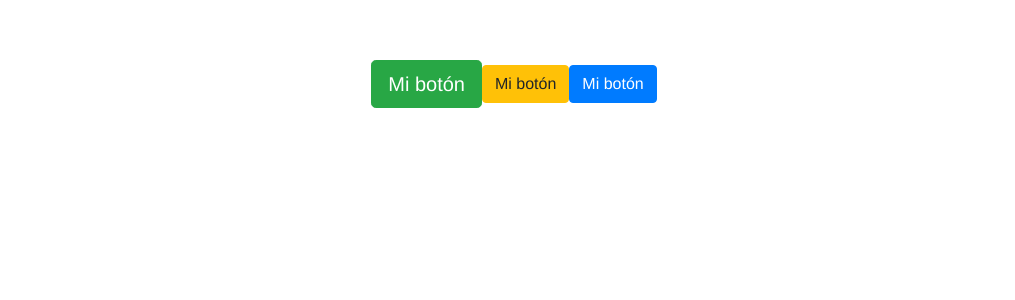
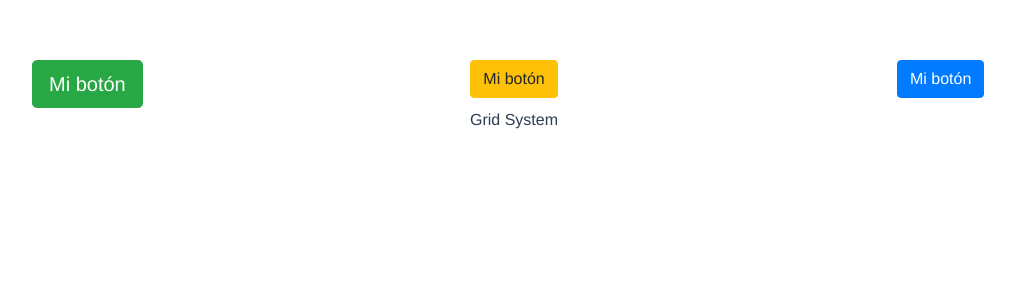
Before and after one commit to guidomatos/mi-liga, a Vue app: page / in a window 1280 px wide. Shown: the top 300 px of the page, without its empty margins (126-1141 px from the left). Built offline with nearby package versions, Linux system fonts and the light colour scheme.

Commit message:
Disposición de componentes y uso del Grid System

```diff
--- a/src/components/HelloWorld.vue
+++ b/src/components/HelloWorld.vue
@@ -1,9 +1,28 @@
 <template>
-<div>
-<b-button variant="success" size="lg">Mi botón</b-button>
-<b-button :pressed="false" variant="warning">Mi botón</b-button>
-<b-button variant="primary">Mi botón</b-button>
-</div>
+
+  <div>
+
+    <b-container fluid>
+      <b-row>
+        <b-col>
+        <b-button variant="success" size="lg">Mi botón</b-button>
+        </b-col>
+        <b-col>
+          <b-button :pressed="false" variant="warning">Mi botón</b-button>
+        </b-col>
+        <b-col>
+          <b-button variant="primary">Mi botón</b-button>
+        </b-col>
+      </b-row>
+      <b-row>
+          <b-col>Grid System</b-col>
+      </b-row>
+    </b-container>
+
+
+
+
+  </div>
 </template>
 
 <script>
```
